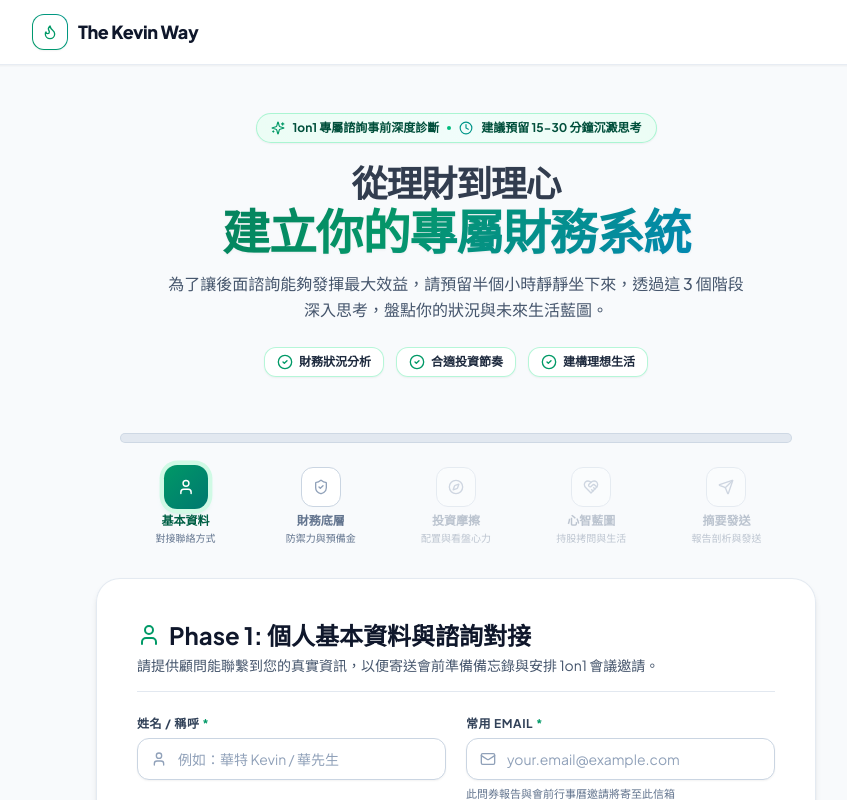
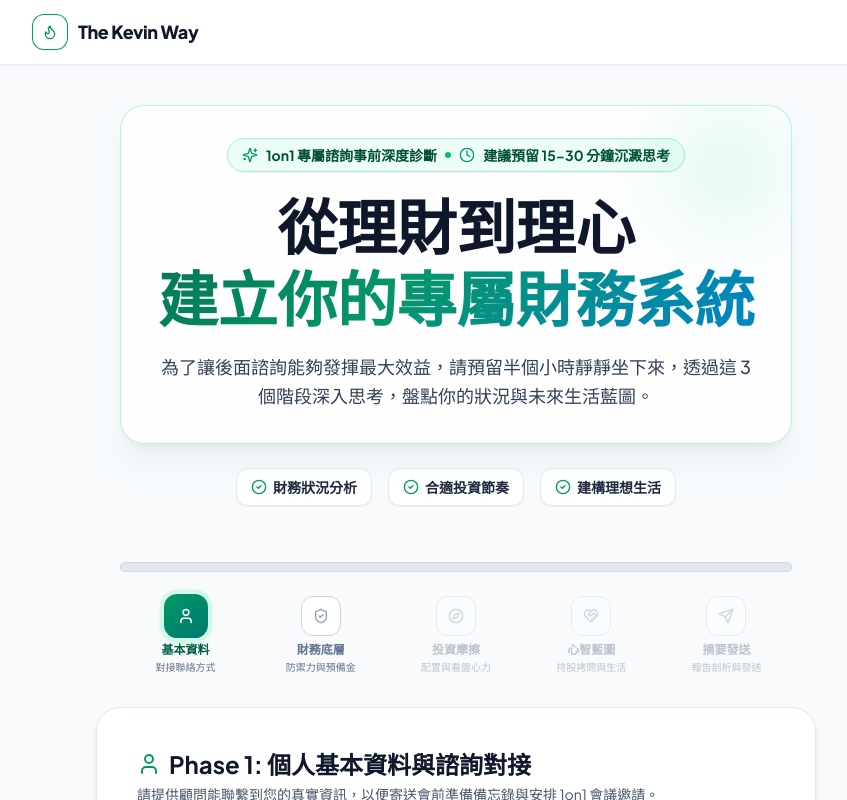
Before and after one commit to sky790312/pre-investigation_the.kevin.way, a React (Vite) app: page / in a window 1280 px wide. Shown: the top 800 px of the page, without its empty margins (184-1031 px from the left). Built offline with nearby package versions, Linux system fonts and the light colour scheme; no server answers.

Commit message:
style: super size hero title font and add card container for ultimate highlight

```diff
--- a/src/components/HeaderHero.jsx
+++ b/src/components/HeaderHero.jsx
@@ -3,47 +3,53 @@ import { CheckCircle2, Sparkles, Clock } from 'lucide-react';
 
 export default function HeaderHero() {
   return (
-    <div className="relative overflow-hidden pt-4 pb-6 sm:pt-8 sm:pb-8 px-3 sm:px-6 mb-4 sm:mb-6">
+    <div className="relative overflow-hidden pt-3 pb-6 sm:pt-6 sm:pb-8 px-2 sm:px-6 mb-4 sm:mb-6">
       {/* Radiant Background Aura Light */}
-      <div className="absolute top-1/2 left-1/2 -translate-x-1/2 -translate-y-1/2 w-full max-w-3xl h-64 bg-gradient-to-r from-emerald-200/40 via-teal-100/30 to-blue-100/40 blur-3xl pointer-events-none -z-10 rounded-full" />
+      <div className="absolute top-1/2 left-1/2 -translate-x-1/2 -translate-y-1/2 w-full max-w-4xl h-80 bg-gradient-to-r from-emerald-200/50 via-teal-100/40 to-blue-200/40 blur-3xl pointer-events-none -z-10 rounded-full" />
 
-      <div className="max-w-2xl mx-auto text-center relative z-10">
+      <div className="max-w-3xl mx-auto text-center relative z-10">
+
+        {/* Main Hero Card Container for Ultimate Highlight */}
+        <div className="bg-white/80 backdrop-blur-md rounded-2xl sm:rounded-3xl border border-emerald-200/80 p-5 sm:p-8 shadow-xl shadow-emerald-950/5 relative overflow-hidden mb-6">
+          {/* Subtle Corner Glow */}
+          <div className="absolute top-0 right-0 w-32 h-32 bg-emerald-400/10 rounded-full blur-2xl pointer-events-none" />
 
           {/* Top Highlight Badge */}
-        <div className="inline-flex items-center gap-2 px-3.5 py-1.5 rounded-full bg-gradient-to-r from-emerald-50 via-teal-50 to-emerald-50 border border-emerald-200/90 text-emerald-900 text-[11px] sm:text-xs font-bold mb-4 sm:mb-5 shadow-xs animate-fadeIn">
-          <Sparkles className="w-3.5 h-3.5 text-emerald-600 shrink-0" />
+          <div className="inline-flex items-center gap-2 px-3.5 py-1.5 rounded-full bg-emerald-50 border border-emerald-200 text-emerald-900 text-xs sm:text-sm font-bold mb-4 sm:mb-6 shadow-2xs">
+            <Sparkles className="w-4 h-4 text-emerald-600 shrink-0" />
             <span>1on1 專屬諮詢事前深度診斷</span>
-          <span className="w-1 h-1 rounded-full bg-emerald-500"></span>
-          <Clock className="w-3.5 h-3.5 text-teal-600 shrink-0" />
+            <span className="w-1.5 h-1.5 rounded-full bg-emerald-500"></span>
+            <Clock className="w-4 h-4 text-teal-600 shrink-0" />
             <span>建議預留 15-30 分鐘沉澱思考</span>
           </div>
 
-        {/* Highlighted Main Title */}
-        <h1 className="text-3xl sm:text-4xl md:text-5xl font-black tracking-tight text-slate-900 mb-3 sm:mb-4 leading-[1.2] font-heading">
-          <span className="text-slate-800 font-extrabold block text-2xl sm:text-3xl md:text-4xl mb-1 opacity-90">
+          {/* Super Sized Highlighted Main Title */}
+          <h1 className="font-black tracking-tight text-slate-900 mb-4 sm:mb-6 leading-[1.15] font-heading">
+            <span className="text-slate-900 font-black block text-3xl sm:text-5xl md:text-6xl mb-2 sm:mb-3">
               從理財到理心
             </span>
-          <span className="gradient-text-emerald text-3xl sm:text-4xl md:text-5xl drop-shadow-xs block">
+            <span className="gradient-text-emerald text-3xl sm:text-5xl md:text-6xl drop-shadow-xs block font-black">
               建立你的專屬財務系統
             </span>
           </h1>
 
-        {/* Subtitle with better line height & contrast */}
-        <p className="text-slate-600 text-xs sm:text-sm md:text-base leading-relaxed max-w-xl mx-auto mb-5 sm:mb-6 font-medium">
+          {/* Subtitle with High Readability */}
+          <p className="text-slate-700 text-xs sm:text-base md:text-lg leading-relaxed max-w-2xl mx-auto font-medium">
             為了讓後面諮詢能夠發揮最大效益，請預留半個小時靜靜坐下來，透過這 3 個階段深入思考，盤點你的狀況與未來生活藍圖。
           </p>
+        </div>
 
         {/* Feature Highlight Chips */}
-        <div className="flex flex-wrap items-center justify-center gap-2 sm:gap-3 text-xs font-semibold">
-          <div className="flex items-center gap-1.5 bg-white/90 shadow-xs px-3 py-1.5 rounded-xl border border-emerald-200/80 text-slate-800 transition-all hover:border-emerald-300">
+        <div className="flex flex-wrap items-center justify-center gap-2.5 sm:gap-4 text-xs sm:text-sm font-bold">
+          <div className="flex items-center gap-1.5 bg-white shadow-xs px-3.5 py-2 rounded-xl border border-slate-200 text-slate-800">
             <CheckCircle2 className="w-4 h-4 text-emerald-600 shrink-0" />
             <span>財務狀況分析</span>
           </div>
-          <div className="flex items-center gap-1.5 bg-white/90 shadow-xs px-3 py-1.5 rounded-xl border border-emerald-200/80 text-slate-800 transition-all hover:border-emerald-300">
+          <div className="flex items-center gap-1.5 bg-white shadow-xs px-3.5 py-2 rounded-xl border border-slate-200 text-slate-800">
             <CheckCircle2 className="w-4 h-4 text-emerald-600 shrink-0" />
             <span>合適投資節奏</span>
           </div>
-          <div className="flex items-center gap-1.5 bg-white/90 shadow-xs px-3 py-1.5 rounded-xl border border-emerald-200/80 text-slate-800 transition-all hover:border-emerald-300">
+          <div className="flex items-center gap-1.5 bg-white shadow-xs px-3.5 py-2 rounded-xl border border-slate-200 text-slate-800">
             <CheckCircle2 className="w-4 h-4 text-emerald-600 shrink-0" />
             <span>建構理想生活</span>
           </div>
```
Lines whose indentation alone changed are shown as unchanged.
